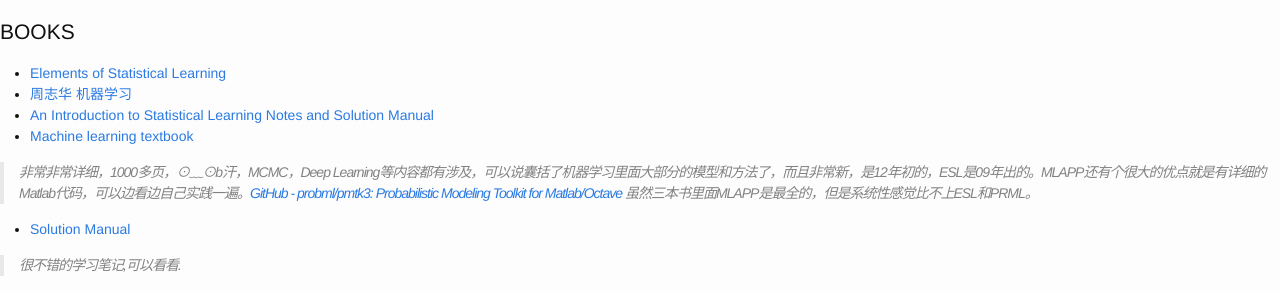
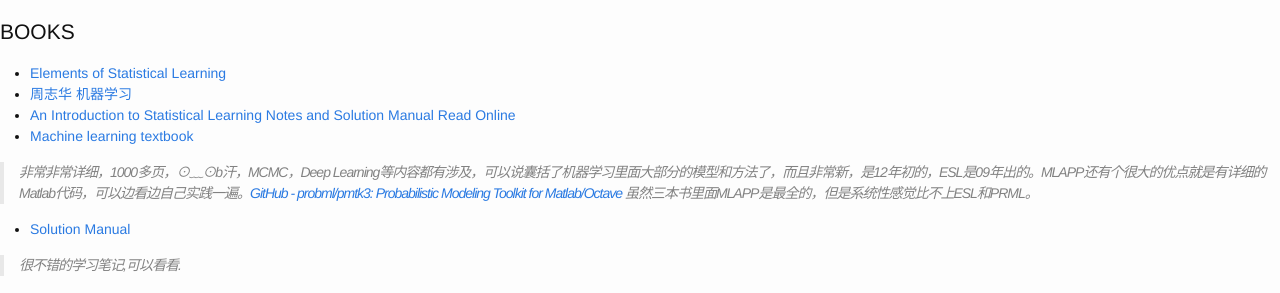
Before and after one commit to cnwarden/cnwarden.github.io, a Jekyll site: the page built from ml/index.md, in a window 1280 px wide and 900 px high, scrolled down 2256 px. Shown: the part 176-469 px from the top of the window. Built offline with Jekyll 4.4.1, drawn with Linux system fonts in a browser that asks for light colours; emoji names are drawn with the system emoji font.

Commit message:
Update index.md

```diff
--- a/ml/index.md
+++ b/ml/index.md
@@ -90,7 +90,7 @@ Stanford relation extractor is a Java implementation to find relations between t
 
 * [Elements of Statistical Learning](#)
 * [周志华 机器学习](https://www.zhihu.com/question/39945249)
-* [An Introduction to Statistical Learning](#) [Notes and Solution Manual](https://github.com/asadoughi/stat-learning)
+* [An Introduction to Statistical Learning](#) [Notes and Solution Manual](https://github.com/asadoughi/stat-learning) [Read Online](http://blog.princehonest.com/stat-learning/)
 * [Machine learning textbook](https://www.cs.ubc.ca/~murphyk/MLbook/)
 
 > 非常非常详细，1000多页，⊙﹏⊙b汗，MCMC，Deep Learning等内容都有涉及，可以说囊括了机器学习里面大部分的模型和方法了，而且非常新，是12年初的，ESL是09年出的。MLAPP还有个很大的优点就是有详细的Matlab代码，可以边看边自己实践一遍。[GitHub - probml/pmtk3: Probabilistic Modeling Toolkit for Matlab/Octave](https://github.com/probml/pmtk3) 虽然三本书里面MLAPP是最全的，但是系统性感觉比不上ESL和PRML。
```
